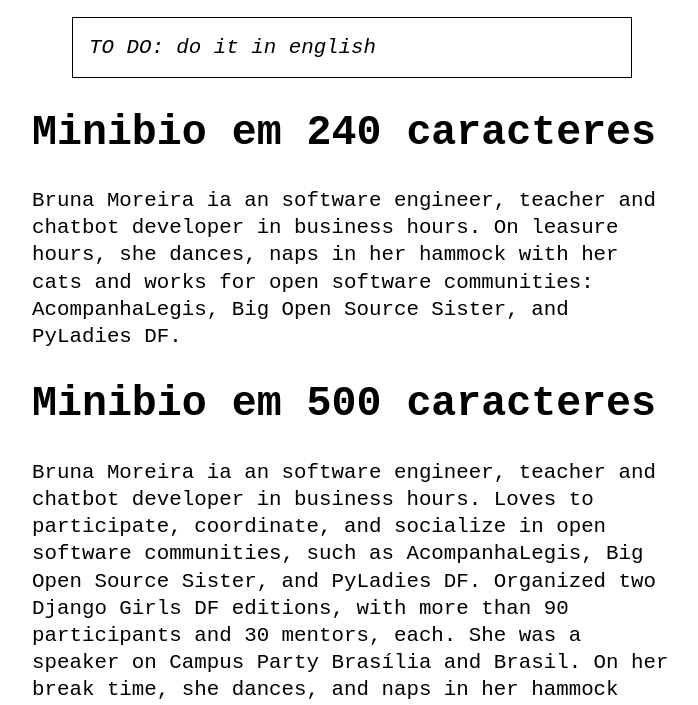
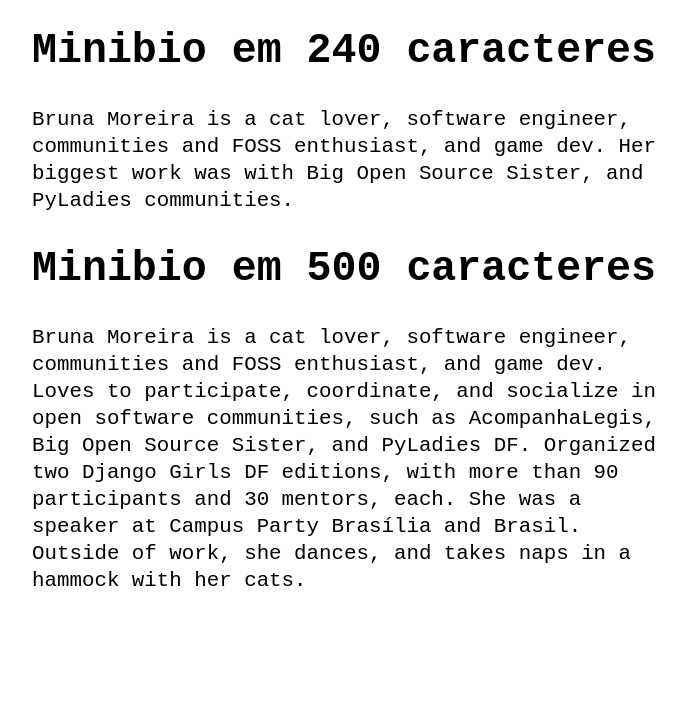
Before and after one commit to BrunaNayara/BrunaNayara.github.io, a Jekyll site: the page built from bruna-en.md, in a window 1280 px wide, cut to the strip 665-1370 px from the top of the page. Shown: the whole strip, without its empty margins (288-986 px from the left). Built offline with Jekyll 4.4.1, drawn with Linux system fonts in a browser that asks for light colours; after the commit the page ends 1339 px from its top, so only the background shows below that; some of the changed text lies outside the part shown.

Commit message:
Update bruna-en.md

```diff
--- a/bruna-en.md
+++ b/bruna-en.md
@@ -5,15 +5,14 @@
 
 ![theme logo](https://avatars1.githubusercontent.com/u/4125846?s=460&u=5558248f14b2b3e9405e66a897ad0963d6a59ef9&v=4)
 
-> TO DO: do it in english
 
 # Minibio em 240 caracteres
-Bruna Moreira ia an software engineer, teacher and chatbot developer in business hours.
-On leasure hours, she dances, naps in her hammock with her cats and works for open software communities: AcompanhaLegis, Big Open Source Sister, and PyLadies DF.
+Bruna Moreira is a cat lover, software engineer, communities and FOSS enthusiast, and game dev.
+Her biggest work was with Big Open Source Sister, and PyLadies communities.
 
 
 # Minibio em 500 caracteres
-Bruna Moreira ia an software engineer, teacher and chatbot developer in business hours.
+Bruna Moreira is a cat lover, software engineer, communities and FOSS enthusiast, and game dev.
 Loves to participate, coordinate, and socialize in open software communities, such as AcompanhaLegis, Big Open Source Sister, and PyLadies DF.
-Organized two Django Girls DF editions, with more than 90 participants and 30 mentors, each. She was a speaker on Campus Party Brasília and Brasil.
-On her break time, she dances, and naps in her hammock with her cats.
+Organized two Django Girls DF editions, with more than 90 participants and 30 mentors, each. She was a speaker at Campus Party Brasília and Brasil.
+Outside of work, she dances, and takes naps in a hammock with her cats.
```
